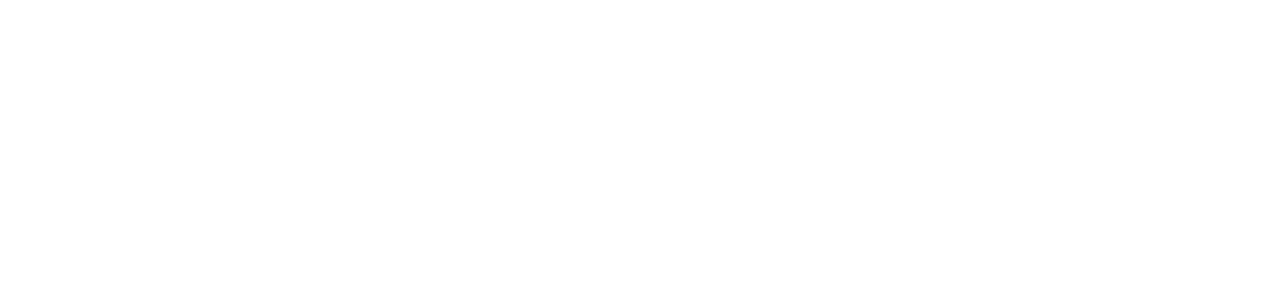
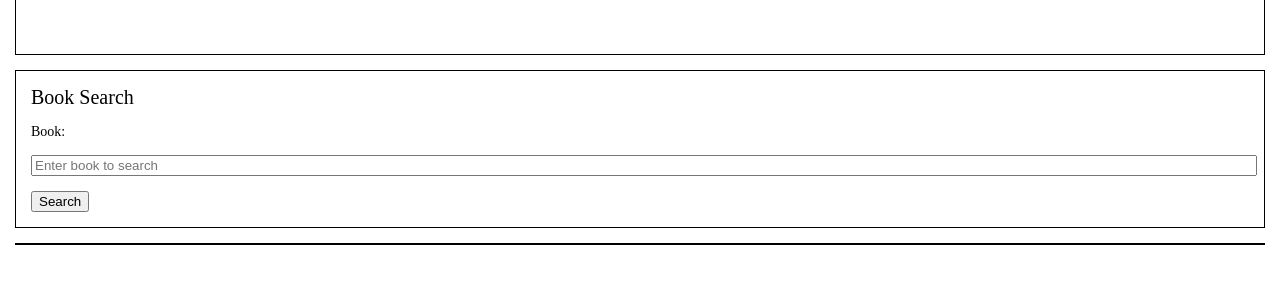
Before and after one commit to davidsjg/Google-Books-Search-Redux, a React (Create React App) app in the folder client/: page /search/bookResult in a window 1280 px wide. Before the commit this address had no page. Shown: the part 213-496 px from the top of the page. Built offline with nearby package versions, Linux system fonts and the light colour scheme; no server answers.

Commit message:
took out aggregate, searching full book functional, routing to results page, need to display in search outlet

```diff
--- a/client/src/App.js
+++ b/client/src/App.js
@@ -11,6 +11,7 @@
 import "./App.css";
 import Login from "./pages/Login/Login";
 import HomeIndex from "./components/HomeIndex/HomeIndex";
+import Results from "./components/Results/Results";
 
 function App() {
   let searchTitleMain = "(React) Books Search";
@@ -22,7 +23,18 @@
         <Routes>
           <Route path="/" element={<Home />}>
             <Route index element={<Search />} />
-            <Route path="/search" element={<Search />} />
+            <Route path="/search" element={<Search />}>
+              <Route
+                index
+                element={
+                  <main style={{ padding: "1rem" }}>
+                    <p>Search for a book to see results</p>
+                  </main>
+                }
+              />
+              <Route path="/search/:book" element={<Results />} />
+            </Route>
+
             <Route path="/saved" element={<Saved />} />
           </Route>
           {/* <Route path="/" element={<Search />} /> */}
--- a/client/src/components/Results/Results.js
+++ b/client/src/components/Results/Results.js
@@ -1,15 +1,19 @@
 import React, { useContext } from "react";
 import BookResult from "../../features/book/BookResult";
 import SavedBooks from "../../features/book/SavedBooks";
+import { useParams } from "react-router-dom";
 
 import styles from "./Results.module.css";
 
 function Results(props) {
+  let params = useParams();
+  console.log(params);
   return (
     <>
       <div className={styles["results"]}>
-        <p1>{props.title}</p1>
-        {props.title === "Results" ? <BookResult /> : <SavedBooks />}
+        {/* <BookResult /> */}
+        {/* <p1>{props.title}</p1>
+        {props.title === "Results" ? <BookResult /> : <SavedBooks />} */}
       </div>
     </>
   );
--- a/client/src/components/Searchbar/Searchbar.js
+++ b/client/src/components/Searchbar/Searchbar.js
@@ -5,10 +5,12 @@
 import axios from "axios";
 import API from "../../uitls/API";
 import { selectBook, setAllBooks } from "../../features/book/bookSlice";
+import { useNavigate } from "react-router-dom";
 
 function Searchbar() {
   const [userBook, setUserBook] = useState();
   const dispatch = useDispatch();
+  const navigate = useNavigate();
 
   const currBook = useSelector(selectBook);
 
@@ -25,13 +27,40 @@
       let tempBookTitle;
       let newArr = [];
 
-      console.log(book.data);
+      console.log(book.data[0]);
+      navigate(`/search/${book.data[0].title}`);
+    });
 
-      book.data.map((book) => {
-        newArr.push(book.title);
+    dispatch(setAllBooks(matchArray));
+  };
+
+  return (
+    <>
+      <div className={styles["searchBar"]}>
+        <p1>Book Search</p1>
+        <p2>Book:</p2>
+        <input
+          type="text"
+          placeholder="Enter book to search"
+          className={styles["searchBar__input"]}
+          value={userBook}
+          onChange={(e) => setUserBook(e.target.value)}
+        />
+        <button className={styles["searchBar__button"]} onClick={searchClick}>
+          Search
+        </button>
+      </div>
+    </>
+  );
+}
+
+export default Searchbar;
+
+// book.data.map((book) => {
+//   newArr.push(book.title);
 // console.log(newArr);
-      });
-      console.log(allBooks);
+// });
+
 // newArr.map((bookTitle) => {
 //   // console.log(bookTitle);
 //   const result = allBooks.find((book) => {
@@ -91,30 +120,4 @@
 //   matchArray.push(temp);
 // }
 
-      console.log(matchArray);
-    });
-
-    dispatch(setAllBooks(matchArray));
-  };
-
-  return (
-    <>
-      <div className={styles["searchBar"]}>
-        <p1>Book Search</p1>
-        <p2>Book:</p2>
-        <input
-          type="text"
-          placeholder="Enter book to search"
-          className={styles["searchBar__input"]}
-          value={userBook}
-          onChange={(e) => setUserBook(e.target.value)}
-        />
-        <button className={styles["searchBar__button"]} onClick={searchClick}>
-          Search
-        </button>
-      </div>
-    </>
-  );
-}
-
-export default Searchbar;
+// console.log(matchArray);
--- a/client/src/pages/Saved/Saved.js
+++ b/client/src/pages/Saved/Saved.js
@@ -8,8 +8,6 @@
   let savedTitleSub = "Search for and Save Books of Interest";
   return (
     <>
-      <Header />
-      <Hero mainTitle={savedTitleMain} subTitle={savedTitleSub} />
       <Results title={"Saved Books"} />
     </>
   );
--- a/client/src/pages/Search/Search.js
+++ b/client/src/pages/Search/Search.js
@@ -7,6 +7,7 @@
 import Results from "../../components/Results/Results";
 import { selectBook } from "../../features/book/bookSlice";
 import { setAllBooks } from "../../features/book/bookSlice";
+import { Outlet } from "react-router-dom";
 
 function Search() {
   const dispatch = useDispatch();
@@ -30,7 +31,8 @@
   return (
     <>
       <Searchbar />
-      <Results title={"Results"} />
+      <Outlet />
+      {/* <Results title={"Results"} /> */}
     </>
   );
 }
```
Also changed, not shown: 1 other file (tests, documents, lock files or other folders). Lines whose indentation alone changed are shown as unchanged.
